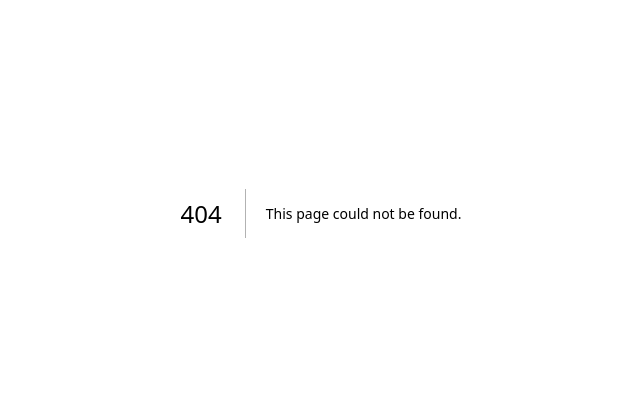
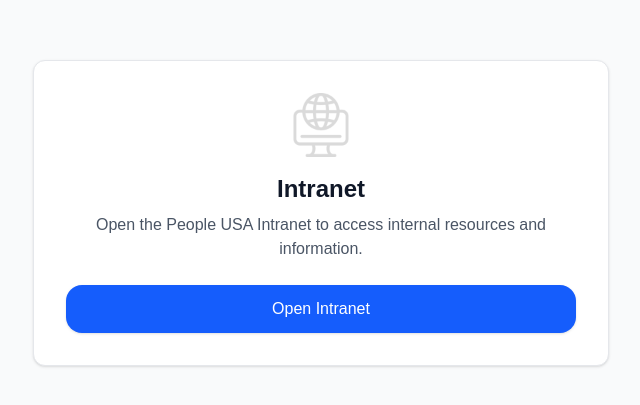
Before and after one commit to mshevkun/ticketing-system, a Next.js app: page /teams/intranet in a window 1280 px wide. Before the commit this address had no page. Shown: the part 187-592 px from the top of the page, without its empty margins (319-959 px from the left). Built offline with nearby package versions, Linux system fonts and the light colour scheme; no server answers.

Commit message:
Add Intranet page and icon for Teams portal

```diff
--- /dev/null
+++ b/src/app/teams/intranet/page.tsx
@@ -0,0 +1,17 @@
+import TeamsLandingPage from "@/components/TeamsLandingPage";
+
+const INTRANET_PORTAL_URL =
+  process.env.NEXT_PUBLIC_INTRANET_PORTAL_URL || "";
+
+export default function TeamsIntranetPage() {
+  return (
+    <TeamsLandingPage
+      title="Intranet"
+      description="Open the People USA Intranet to access internal resources and information."
+      buttonLabel="Open Intranet"
+      externalUrl={INTRANET_PORTAL_URL}
+      iconSrc="/icons/intranet.png"
+      iconAlt="Intranet"
+    />
+  );
+}
```
Also changed, not shown: public/icons/intranet.png (added).
